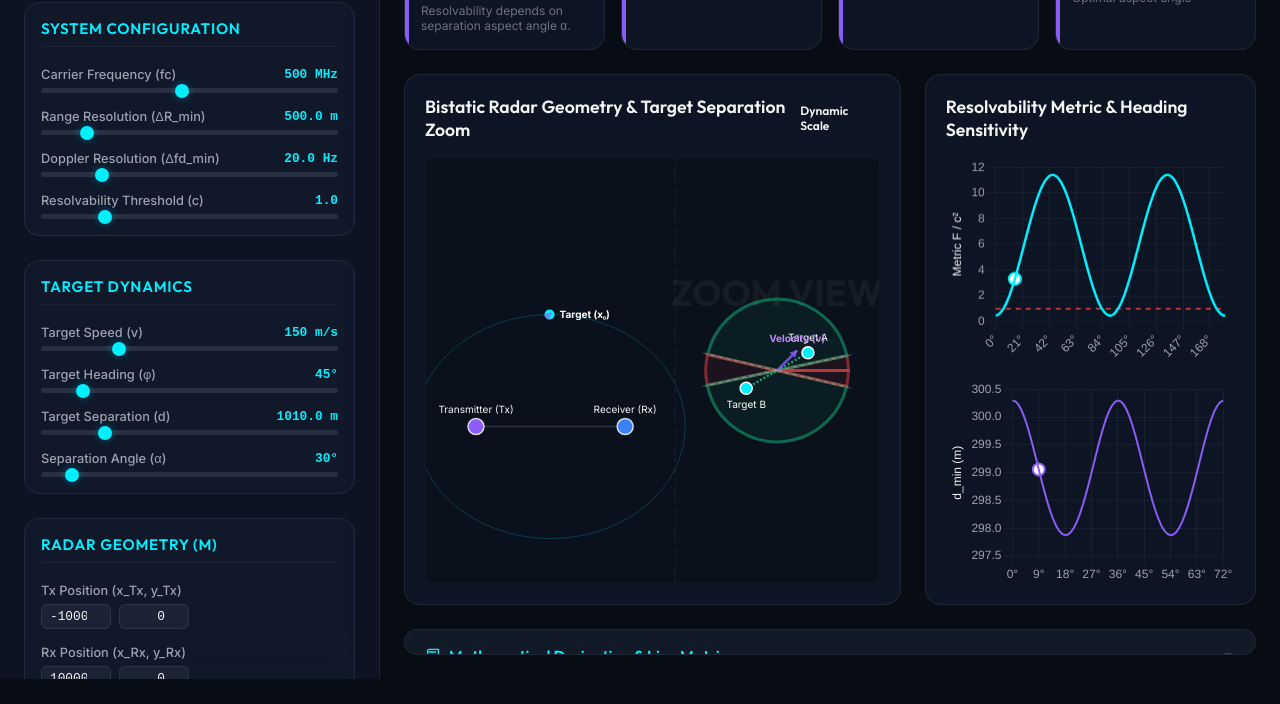
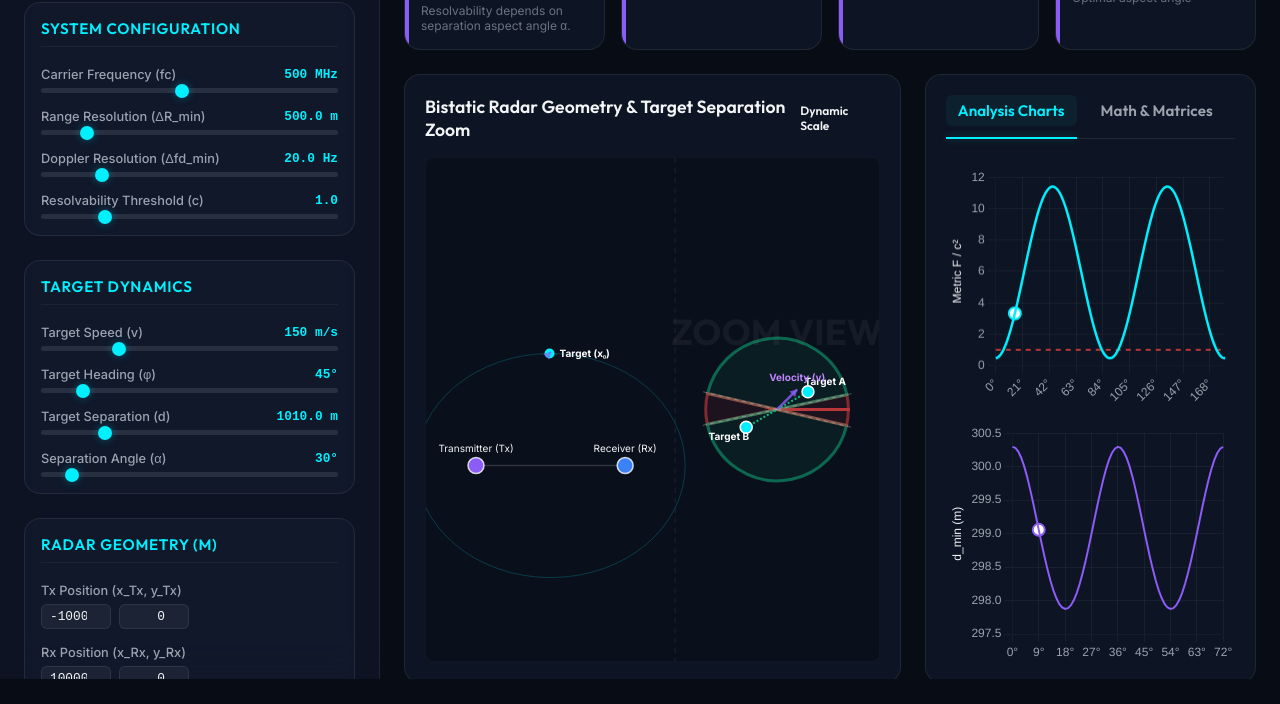
Before and after one commit to m0bien/bistatic-resolvability-analyzer, a plain HTML site: page index.html in a window 1280 px wide. Shown: the part 121-825 px from the top of the page. After the commit the page ends 800 px from the top, so only its background shows below. Drawn offline with nearby package versions, Linux system fonts and the light colour scheme.

Commit message:
Updated files - the math script is added

```diff
--- a/app.js
+++ b/app.js
@@ -56,12 +56,33 @@ const ctx = canvas.getContext('2d');
 let metricChart = null;
 let sensitivityChart = null;
 
-// Mathematical Derivation Drawer Toggle
-const mathDrawer = document.getElementById('math-drawer');
-const mathDrawerHeader = document.getElementById('math-drawer-header');
-mathDrawerHeader.addEventListener('click', () => {
-    mathDrawer.classList.toggle('open');
-});
+// Tab Switching Logic
+function switchTab(tabId) {
+    // Hide all tab contents
+    document.getElementById('tab-content-charts').classList.remove('active');
+    document.getElementById('tab-content-math').classList.remove('active');
+
+    // Deactivate all tab buttons
+    document.getElementById('tab-btn-charts').classList.remove('active');
+    document.getElementById('tab-btn-math').classList.remove('active');
+
+    // Activate selected tab and button
+    document.getElementById(`tab-content-${tabId}`).classList.add('active');
+    document.getElementById(`tab-btn-${tabId}`).classList.add('active');
+
+    // Resize/Update charts when returning to the charts tab
+    if (tabId === 'charts') {
+        if (metricChart) {
+            metricChart.resize();
+            metricChart.update('none');
+        }
+        if (sensitivityChart) {
+            sensitivityChart.resize();
+            sensitivityChart.update('none');
+        }
+    }
+}
+window.switchTab = switchTab;
 
 // Setup input listeners
 Object.keys(inputs).forEach(key => {
@@ -485,10 +506,19 @@ function drawGeometry(state) {
     ctx.stroke();
 
     ctx.fillStyle = '#FFF';
-    ctx.font = '10px Inter';
+    ctx.font = 'bold 10px Inter';
     ctx.textAlign = 'center';
-    ctx.fillText('Target A', tgtAx, tgtAy - 12);
-    ctx.fillText('Target B', tgtBx, tgtBy + 20);
+    ctx.textBaseline = 'middle';
+
+    const labelOffset = 20;
+    const labelAx = zoomCenterX + (visualD / 2 + labelOffset) * Math.cos(state.alpha);
+    const labelAy = zoomCenterY - (visualD / 2 + labelOffset) * Math.sin(state.alpha);
+    const labelBx = zoomCenterX - (visualD / 2 + labelOffset) * Math.cos(state.alpha);
+    const labelBy = zoomCenterY + (visualD / 2 + labelOffset) * Math.sin(state.alpha);
+
+    ctx.fillText('Target A', labelAx, labelAy);
+    ctx.fillText('Target B', labelBx, labelBy);
+    ctx.textBaseline = 'alphabetic';
 
     // Draw Zoom view velocity vector arrow at the center
     if (state.speed > 0) {
@@ -732,7 +762,17 @@ function updateUI(state) {
             );
         } catch (e) {
             console.error("KaTeX rendering error: ", e);
+            renderFallback();
         }
+    } else {
+        renderFallback();
+    }
+
+    function renderFallback() {
+        math.gr.innerHTML = `gR = [${state.gR[0].toFixed(4)}, ${state.gR[1].toFixed(4)}]`;
+        math.gf.innerHTML = `gf = [${state.gf[0].toFixed(4)}, ${state.gf[1].toFixed(4)}]`;
+        math.tensor.innerHTML = `M = [[${state.M[0][0].toFixed(4)}, ${state.M[0][1].toFixed(4)}],\n     [${state.M[1][0].toFixed(4)}, ${state.M[1][1].toFixed(4)}]]`;
+        math.eigen.innerHTML = `λ1 = ${state.lambda1.toFixed(4)}, λ2 = ${state.lambda2.toFixed(4)}\nd_min,any = ${state.d_min_any.toFixed(2)} m\nd_min,all = ${state.d_min_all.toFixed(2)} m`;
     }
 }
 
--- a/index.html
+++ b/index.html
@@ -8,7 +8,7 @@
     <!-- KaTeX for Beautiful Math -->
     <link rel="stylesheet" href="https://cdn.jsdelivr.net/npm/katex@0.16.8/dist/katex.min.css">
     <script defer src="https://cdn.jsdelivr.net/npm/katex@0.16.8/dist/katex.min.js"></script>
-    <script defer src="https://cdn.jsdelivr.net/npm/katex@0.16.8/dist/contrib/auto-render.min.js" onload="renderMathInElement(document.body);"></script>
+    <script defer src="https://cdn.jsdelivr.net/npm/katex@0.16.8/dist/contrib/auto-render.min.js" onload="renderMathInElement(document.body, {delimiters: [{left: '$$', right: '$$', display: true}, {left: '$', right: '$', display: false}, {left: '\\(', right: '\\)', display: false}, {left: '\\[', right: '\\]', display: true}], throwOnError: false});"></script>
 
     <!-- Chart.js for Plots -->
     <script src="https://cdn.jsdelivr.net/npm/chart.js"></script>
@@ -224,42 +224,34 @@
                     </div>
                 </div>
 
-                <!-- Graph Card -->
-                <div class="display-card" style="min-height: 450px;">
-                    <div class="display-card-title">
-                        <span>Resolvability Metric &amp; Heading Sensitivity</span>
+                <!-- Right Card with Tabs -->
+                <div class="display-card" style="min-height: 480px; flex: 1; display: flex; flex-direction: column;">
+                    <div class="tabs-header">
+                        <button class="tab-btn active" id="tab-btn-charts" onclick="switchTab('charts')">Analysis Charts</button>
+                        <button class="tab-btn" id="tab-btn-math" onclick="switchTab('math')">Math &amp; Matrices</button>
                     </div>
-                    <!-- Two small tabs or stacked layouts -->
-                    <div style="display: flex; flex-direction: column; gap: 16px; height: 100%;">
-                        <div class="chart-wrapper" style="height: 200px;">
+
+                    <!-- Charts Tab Content -->
+                    <div id="tab-content-charts" class="tab-content active" style="flex: 1; display: flex; flex-direction: column; gap: 16px; justify-content: center; height: 100%;">
+                        <div class="chart-wrapper" style="height: 180px; position: relative;">
                             <canvas id="metric-chart"></canvas>
                         </div>
-                        <div class="chart-wrapper" style="height: 200px;">
+                        <div class="chart-wrapper" style="height: 180px; position: relative;">
                             <canvas id="sensitivity-chart"></canvas>
                         </div>
                     </div>
-                </div>
-            </div>
 
-            <!-- Mathematical Derivation Expandable Drawer -->
-            <div class="math-drawer" id="math-drawer">
-                <div class="math-drawer-header" id="math-drawer-header">
-                    <div class="math-drawer-title">
-                        <svg width="16" height="16" viewBox="0 0 24 24" fill="none" stroke="currentColor" stroke-width="2" stroke-linecap="round" stroke-linejoin="round"><path d="M4 19.5v-15A2.5 2.5 0 0 1 6.5 2H20v20H6.5a2.5 2.5 0 0 1-2.5-2.5Z"/><path d="M6 6h10M6 10h10"/></svg>
-                        Mathematical Derivation &amp; Live Matrices
-                    </div>
-                    <div class="math-drawer-toggle" id="math-drawer-toggle">▼</div>
-                </div>
-                <div class="math-drawer-content">
+                    <!-- Math Tab Content (Scrollable) -->
+                    <div id="tab-content-math" class="tab-content" style="flex: 1; overflow-y: auto; padding-right: 8px; max-height: 380px;">
                         <div class="math-block">
                             <h3>1. Spatial Gradients</h3>
                             <p>The bistatic range gradient vector \(\mathbf{g}_R\) is the sum of unit vectors pointing from transmitters to the target:</p>
                             <div class="equation">
-                            \mathbf{g}_R = \nabla_{\mathbf{x}} R_b = \mathbf{u}_T + \mathbf{u}_R
+                                $$\mathbf{g}_R = \nabla_{\mathbf{x}} R_b = \mathbf{u}_T + \mathbf{u}_R$$
                             </div>
                             <p>The Doppler frequency spatial gradient vector \(\mathbf{g}_f\) accounts for the rate of change of Doppler shift with spatial position:</p>
                             <div class="equation">
-                            \mathbf{g}_f = \nabla_{\mathbf{x}} f_d = \frac{1}{\lambda} \left( \frac{\mathbf{I} - \mathbf{u}_T\mathbf{u}_T^T}{R_T} + \frac{\mathbf{I} - \mathbf{u}_R\mathbf{u}_R^T}{R_R} \right) \mathbf{v}
+                                $$\mathbf{g}_f = \nabla_{\mathbf{x}} f_d = \frac{1}{\lambda} \left( \frac{\mathbf{I} - \mathbf{u}_T\mathbf{u}_T^T}{R_T} + \frac{\mathbf{I} - \mathbf{u}_R\mathbf{u}_R^T}{R_R} \right) \mathbf{v}$$
                             </div>
                             <div class="matrix-grid">
                                 <div class="matrix-card">
@@ -277,7 +269,7 @@
                             <h3>2. Resolution Metric Tensor \(\mathbf{M}\)</h3>
                             <p>Combining range and Doppler sensitivities under the ellipse resolution model yields the metric tensor \(\mathbf{M}\):</p>
                             <div class="equation">
-                            \mathbf{M} = \frac{\mathbf{g}_R \mathbf{g}_R^T}{\Delta R_{min}^2} + \frac{\mathbf{g}_f \mathbf{g}_f^T}{\Delta f_{d,min}^2}
+                                $$\mathbf{M} = \frac{\mathbf{g}_R \mathbf{g}_R^T}{\Delta R_{min}^2} + \frac{\mathbf{g}_f \mathbf{g}_f^T}{\Delta f_{d,min}^2}$$
                             </div>
                             <div class="matrix-grid">
                                 <div class="matrix-card">
@@ -295,13 +287,14 @@
                             <h3>3. Separation Boundary Solutions</h3>
                             <p>Resolving condition is \(d^2 \mathbf{a}^T \mathbf{M} \mathbf{a} \ge c^2\), where \(\mathbf{a} = [\cos\alpha, \sin\alpha]^T\). We expand this into double-angle variables:</p>
                             <div class="equation">
-                            \frac{M_{xx} + M_{yy}}{2} + \frac{M_{xx} - M_{yy}}{2}\cos(2\alpha) + M_{xy}\sin(2\alpha) = \frac{c^2}{d^2}
+                                $$\frac{M_{xx} + M_{yy}}{2} + \frac{M_{xx} - M_{yy}}{2}\cos(2\alpha) + M_{xy}\sin(2\alpha) = \frac{c^2}{d^2}$$
                             </div>
                             <p>Solving analytically for aspect separation angle \(\alpha\):</p>
                             <div class="equation">
-                            \alpha_{crit} = \frac{\psi}{2} \pm \frac{1}{2} \arccos\left(\frac{c^2/d^2 - C_0}{D}\right) \pmod{\pi}
+                                $$\alpha_{crit} = \frac{\psi}{2} \pm \frac{1}{2} \arccos\left(\frac{c^2/d^2 - C_0}{D}\right) \pmod{\pi}$$
                             </div>
                             <p>where \(C_0 = \text{Tr}(\mathbf{M})/2\), \(D = \sqrt{(\frac{M_{xx}-M_{yy}}{2})^2 + M_{xy}^2}\), and \(\psi = \text{atan2}(M_{xy}, \frac{M_{xx}-M_{yy}}{2})\).</p>
+                        </div>
                     </div>
                 </div>
             </div>
--- a/styles.css
+++ b/styles.css
@@ -374,10 +374,10 @@ canvas {
 }
 
 .math-drawer.open .math-drawer-content {
-    max-height: 2000px;
+    max-height: 350px;
+    overflow-y: auto;
     padding: 20px;
     border-top: 1px solid var(--border-color);
-    overflow-y: auto;
 }
 
 .math-block {
@@ -464,3 +464,60 @@ canvas {
     color: var(--accent-violet);
     border: 1px solid rgba(139, 92, 246, 0.3);
 }
+
+/* Tabs Styling */
+.tabs-header {
+    display: flex;
+    gap: 12px;
+    border-bottom: 1px solid var(--border-color);
+    padding-bottom: 12px;
+    margin-bottom: 12px;
+}
+
+.tab-btn {
+    background: none;
+    border: none;
+    outline: none;
+    color: var(--text-secondary);
+    font-family: 'Outfit', sans-serif;
+    font-size: 0.95rem;
+    font-weight: 600;
+    cursor: pointer;
+    padding: 6px 12px;
+    border-radius: 6px;
+    transition: var(--transition);
+    position: relative;
+}
+
+.tab-btn:hover {
+    color: var(--text-primary);
+    background: rgba(255, 255, 255, 0.03);
+}
+
+.tab-btn.active {
+    color: var(--accent-cyan);
+    background: rgba(0, 240, 255, 0.05);
+}
+
+.tab-btn.active::after {
+    content: '';
+    position: absolute;
+    bottom: -13px;
+    left: 0;
+    width: 100%;
+    height: 2px;
+    background: var(--accent-cyan);
+    box-shadow: 0 0 8px var(--accent-cyan-glow);
+}
+
+.tab-content {
+    display: none;
+}
+
+.tab-content.active {
+    display: block;
+}
+
+#tab-content-charts.tab-content.active {
+    display: flex;
+}
```
Lines whose indentation alone changed are shown as unchanged.
